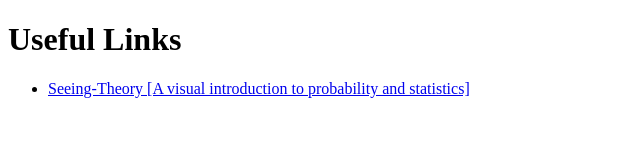
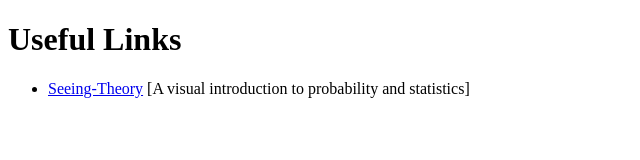
Before and after one commit to srimadhan11/srimadhan11.github.io, a plain HTML site: page index.html in a window 1280 px wide. Shown: the whole page, without its empty margins (0-640 px from the left). Drawn offline with Linux system fonts and the light colour scheme.

Commit message:
improve the visibility of link items

```diff
--- a/index.html
+++ b/index.html
@@ -8,7 +8,7 @@
     <h1>Useful Links</h1>
     <ul>
       <li>
-        <a href='https://srimadhan11.github.io/Seeing-Theory'>Seeing-Theory [A visual introduction to probability and statistics]</a>
+        <a href='https://srimadhan11.github.io/Seeing-Theory'>Seeing-Theory</a> [A visual introduction to probability and statistics]
       </li>
     </ul>
   </body>
```
